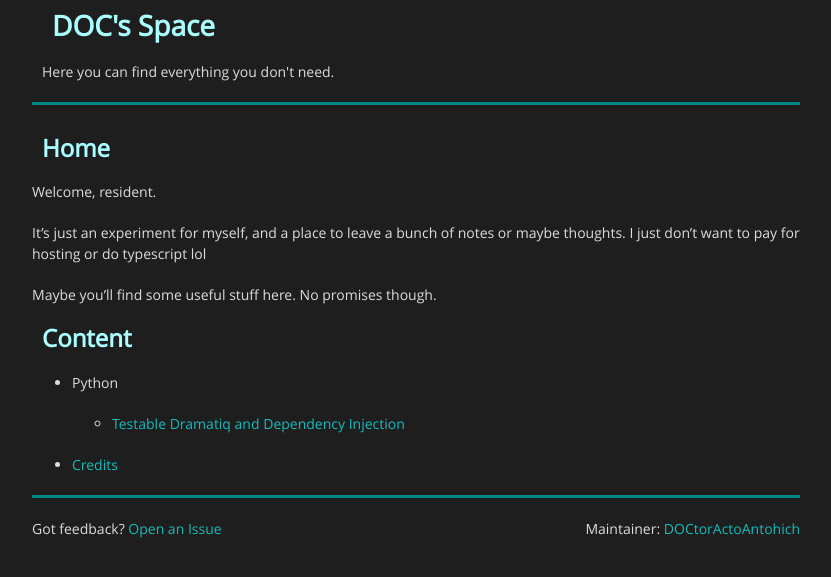
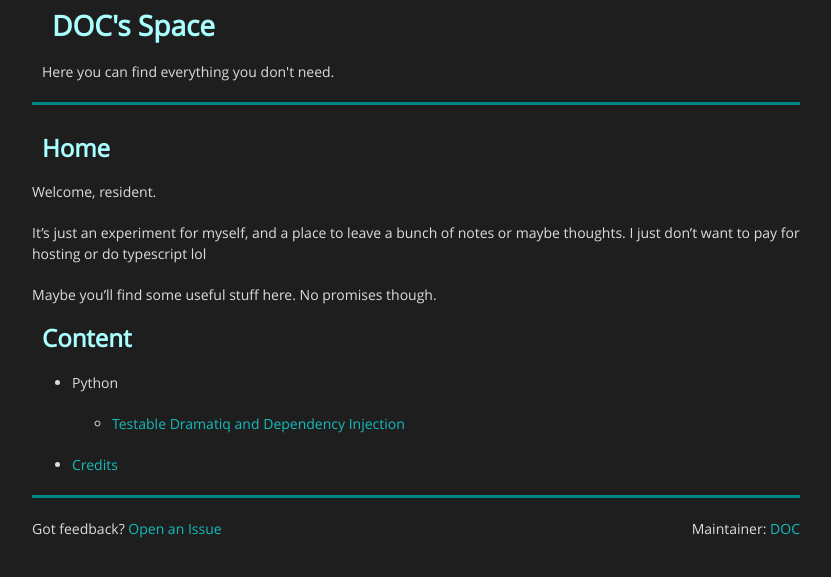
Before and after one commit to DOCtorActoAntohich/doctoractoantohich.github.io, a Jekyll site: the page built from index.md, in a window 1280 px wide. Shown: the top 577 px of the page, without its empty margins (224-1055 px from the left). Built offline with Jekyll 4.4.1, drawn with Linux system fonts in a browser that asks for light colours.

```diff
--- a/_includes/footer.html
+++ b/_includes/footer.html
@@ -2,6 +2,6 @@
     <hr />
     <ul>
         <li>Got feedback? <a href="{{ site.github.repository_url }}/issues">Open an Issue</a></li>
-        <li>Maintainer: <a href="{{ site.github.owner_url }}">{{ site.github.owner_name }}</a></li>
+        <li>Maintainer: <a href="{{ site.github.owner_url }}">DOC</a></li>
     </ul>
 </footer>
```
